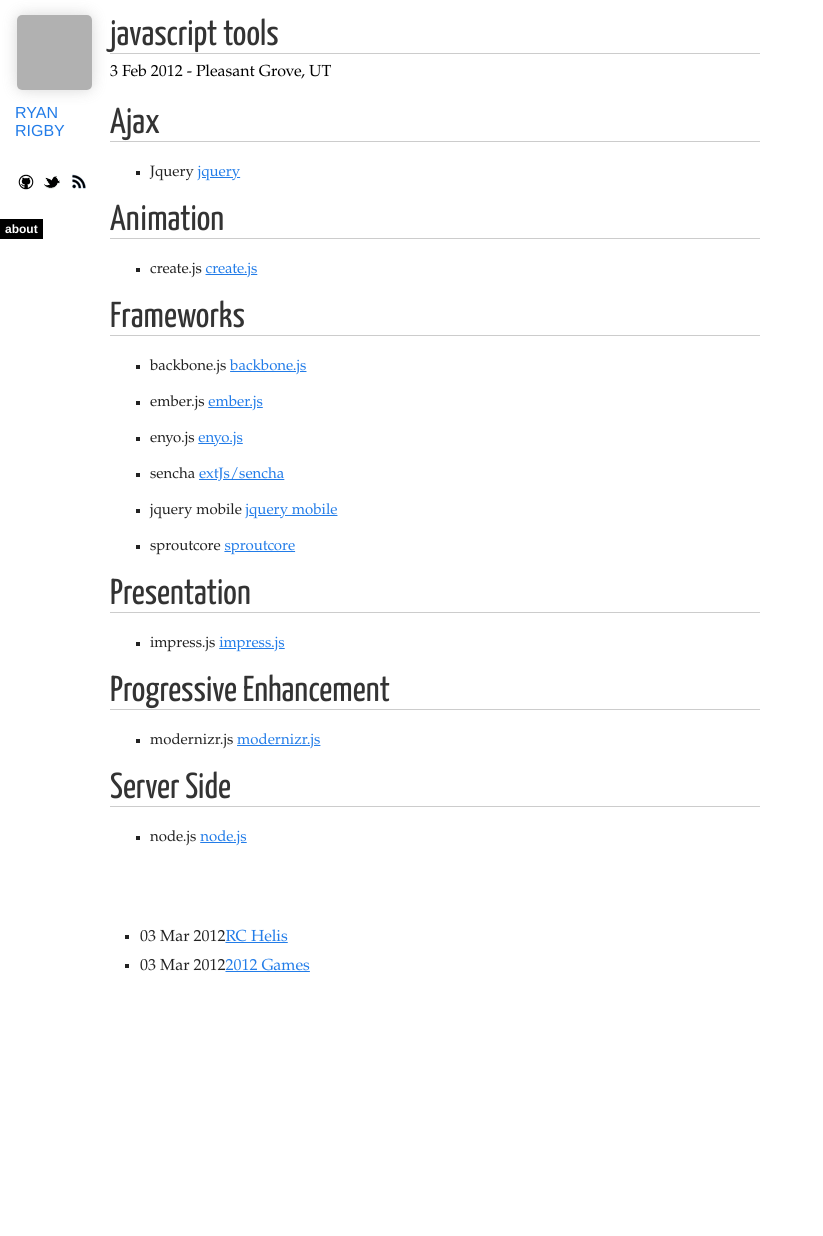
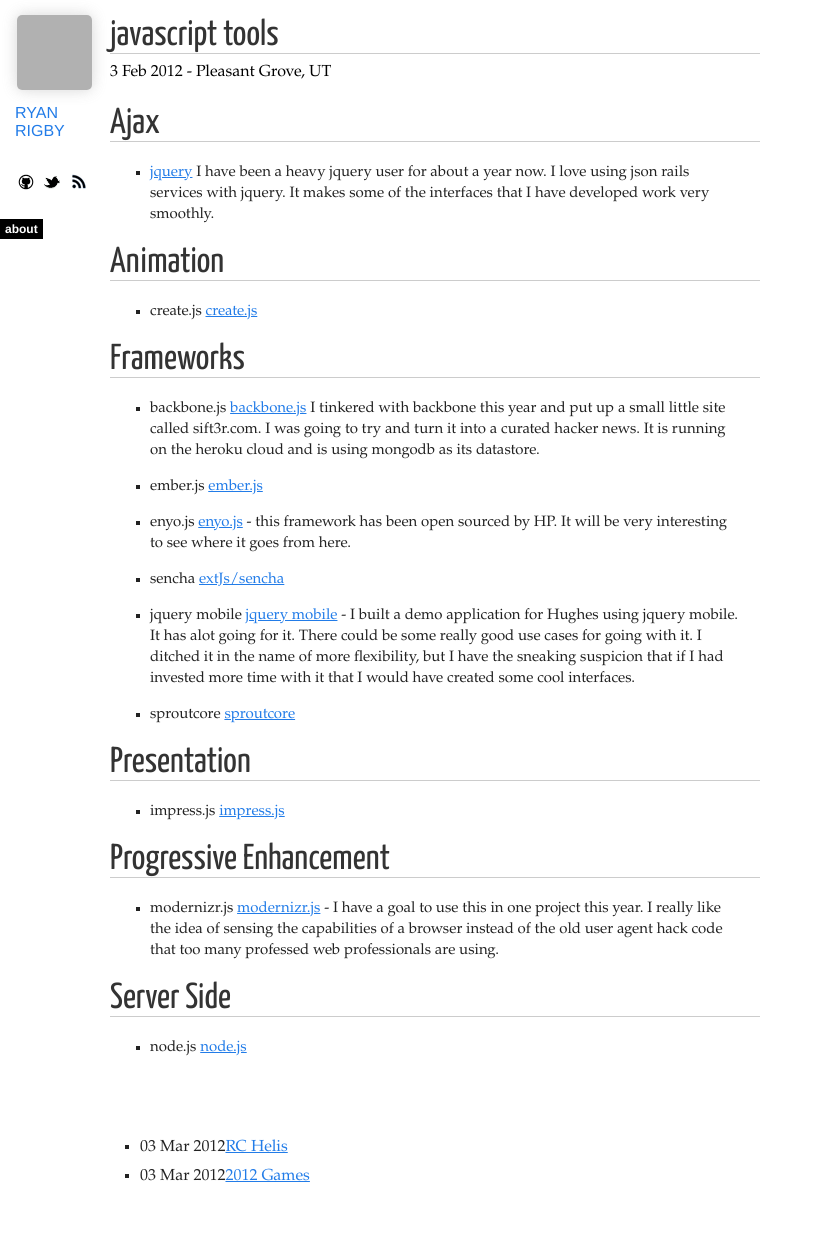
Before and after one commit to rbrigby/frontpage, a Jekyll site: the page built from _posts/2012-03-03-javascript-tools.md, in a window 1280 px wide. Shown: the whole page, without its empty margins (0-823 px from the left). Built offline with Jekyll 4.4.1, drawn with Linux system fonts in a browser that asks for light colours; nearby versions of some CDN libraries; Markdown is read by kramdown in place of the engine named in the settings; before the commit the page ends 1026 px from its top, so only the background shows below that; grey boxes are pictures that could not be loaded.

Commit message:
change js frameworks

```diff
--- a/_posts/2012-03-03-javascript-tools.md
+++ b/_posts/2012-03-03-javascript-tools.md
@@ -10,7 +10,7 @@
 
 Ajax
 ====
-* Jquery [jquery](http://jquery.com/)
+* [jquery](http://jquery.com/) I have been a heavy jquery user for about a year now.  I love using json rails services with jquery.  It makes some of the interfaces that I have developed work very smoothly.
 
 Animation
 =========
@@ -18,11 +18,11 @@
 
 Frameworks
 ==========
-* backbone.js [backbone.js](http://documentcloud.github.com/backbone/)
+* backbone.js [backbone.js](http://documentcloud.github.com/backbone/) I tinkered with backbone this year and put up a small little site called sift3r.com.  I was going to try and turn it into a curated hacker news.  It is running on the heroku cloud and is using mongodb as its datastore.
 * ember.js [ember.js](http://emberjs.com/)
-* enyo.js [enyo.js](http://enyojs.com/)
+* enyo.js [enyo.js](http://enyojs.com/) - this framework has been open sourced by HP.  It will be very interesting to see where it goes from here.
 * sencha [extJs/sencha](http://www.sencha.com/)
-* jquery mobile [jquery mobile](http://jquerymobile.com/)
+* jquery mobile [jquery mobile](http://jquerymobile.com/) - I built a demo application for Hughes using jquery mobile.  It has alot going for it.  There could be some really good use cases for going with it.  I ditched it in the name of more flexibility, but I have the sneaking suspicion that if I had invested more time with it that I would have created some cool interfaces.
 * sproutcore [sproutcore](http://sproutcore.com/)
 
 Presentation
@@ -31,7 +31,7 @@
 
 Progressive Enhancement
 =======================
-* modernizr.js [modernizr.js](http://www.modernizr.com/)
+* modernizr.js [modernizr.js](http://www.modernizr.com/) - I have a goal to use this in one project this year.  I really like the idea of sensing the capabilities of a browser instead of the old user agent hack code that too many professed web professionals are using.
 
 Server Side
 ===========
```
